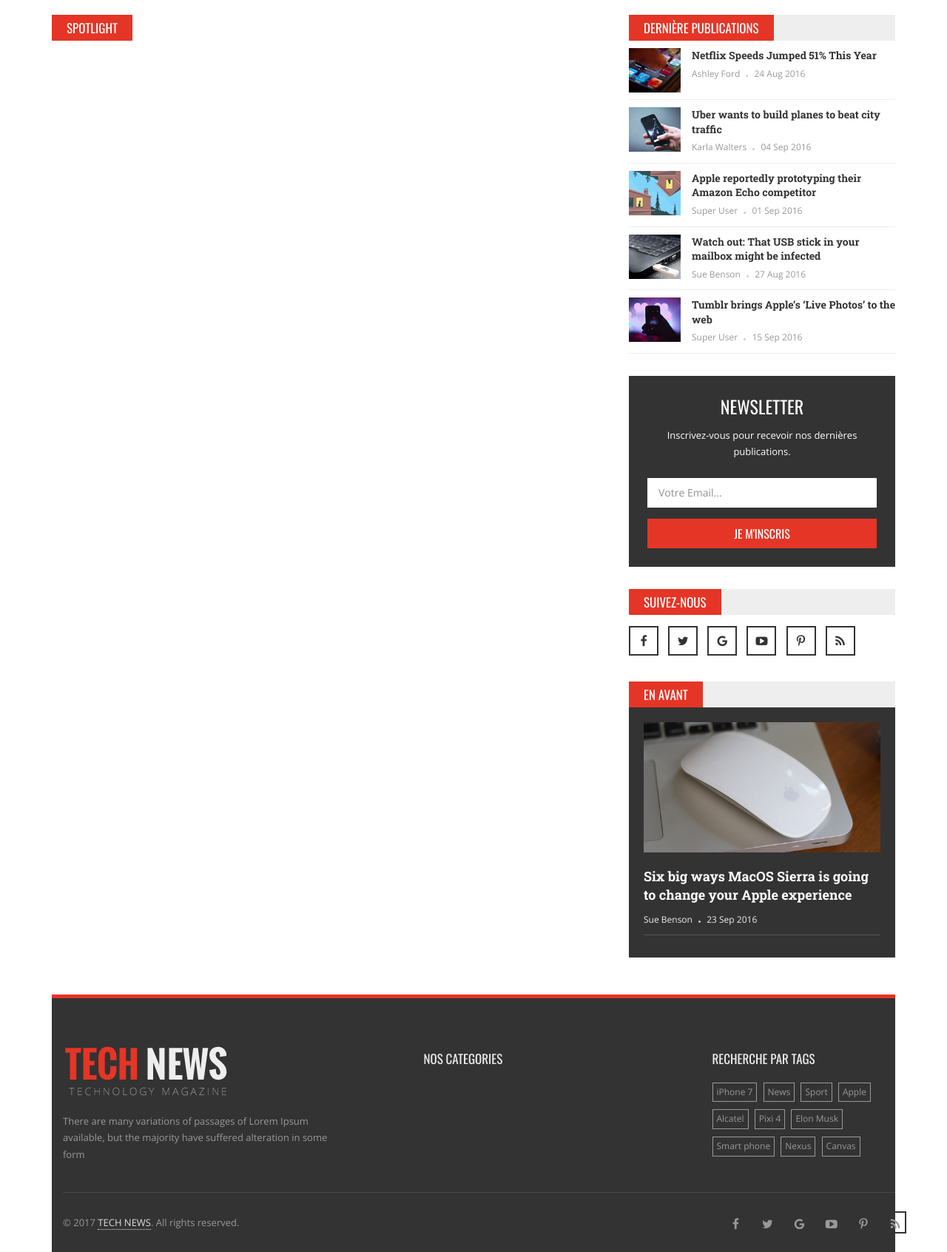
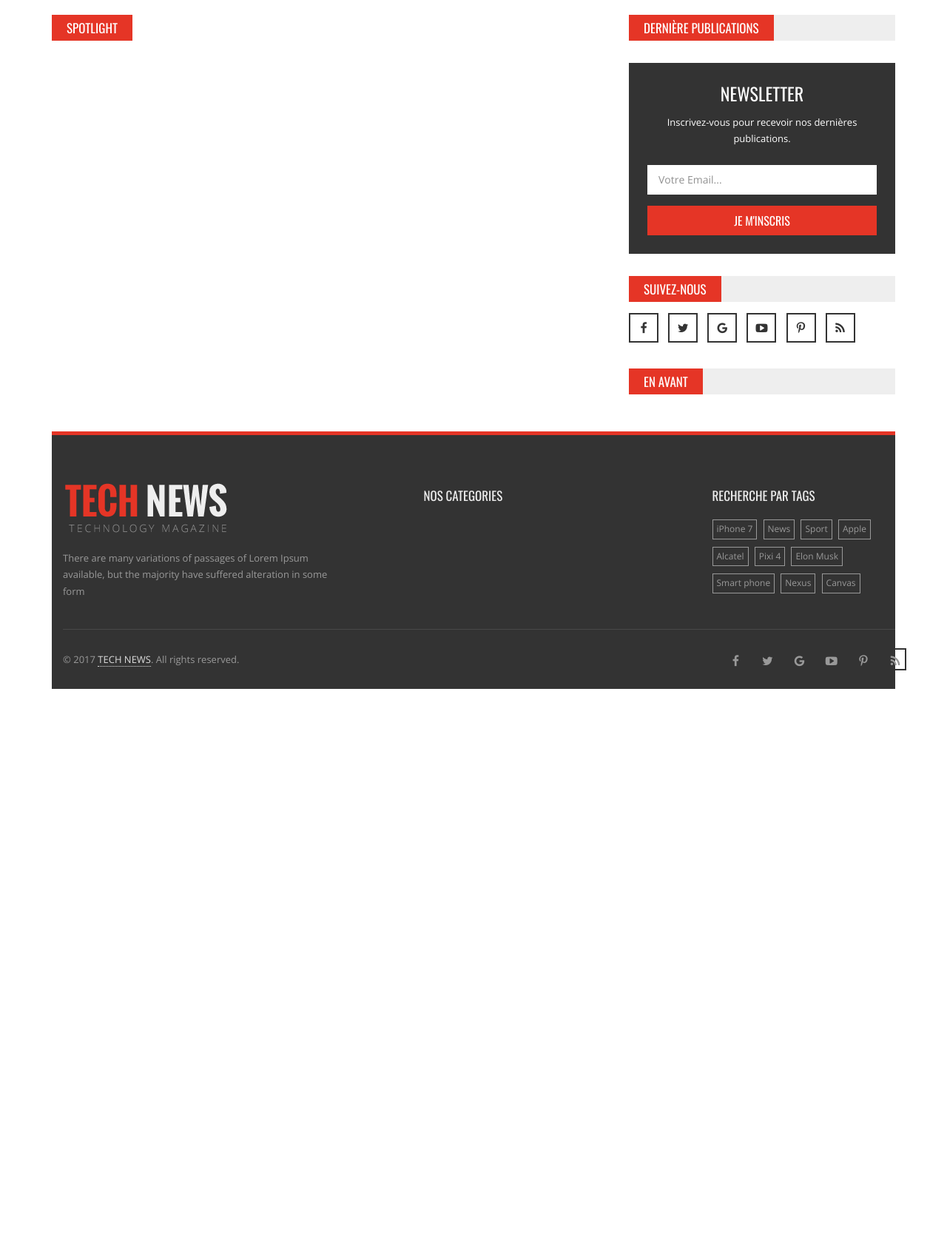
Before and after one commit to EmilieFollin/POO---Symfony, a Symfony app: template symfony/02-TECHNEWS-SF/TechNews/templates/index/index.html.twig in a window 1280 px wide. Shown: the part 164-1856 px from the top of the page at 74% size. After the commit the page ends 1095 px from the top, so only its background shows below. Run offline with Twig, Linux system fonts and the light colour scheme; the template is opened without the code that fills it, so the values that code supplies are empty; some libraries are stand-ins or nearby versions.

Commit message:
MAJ 22/02/2018

```diff
--- a/symfony/02-TECHNEWS-SF/TechNews/templates/components/_nav.html.twig
+++ b/symfony/02-TECHNEWS-SF/TechNews/templates/components/_nav.html.twig
@@ -9,9 +9,7 @@
                 <a href="{{ url('index') }}">Accueil </a>
             </li>
             {% for categorie in categories %}
-                <li>
-                    <a href="{{ url('index_categorie', { libellecategorie : categorie.libelle | lower }) }}">{{ categorie.libelle }}</a>
-                </li>
+                <li {% if(active == categorie.libelle) %}class="current"{%endif%}>...</li>
             {% endfor %}
         </ul>
     </div>
--- a/symfony/02-TECHNEWS-SF/TechNews/templates/components/_sidebar.html.twig
+++ b/symfony/02-TECHNEWS-SF/TechNews/templates/components/_sidebar.html.twig
@@ -11,82 +11,23 @@
     <div class="tab-content">
         <div role="tabpanel" class="tab-pane active" id="tab1">
             <ul class="list-news-popular">
+                {% for article in articles %}
                     <li>
                         <a href="#">
-                        <img alt="" src="images/product/8.jpg">
+                            <img alt="{{ article.titre }}" src="{{ asset('images/product/' ~ article.featuredimage) }}">
                         </a>
-                    <h3><a href="#">Netflix Speeds Jumped 51% This Year</a></h3>
+                        <h3><a href="#">{{ article.titre }}</a></h3>
                         <div class="meta-post">
                             <a href="#">
-                            Ashley Ford
-
+                                {{ article.auteur.prenom ~ ' ' ~ article.auteur.nom }}
                             </a>
                             <em></em>
                             <span>
-							24 Aug  2016
+                                {{ article.datecreation | date('d/m/Y') }}
                             </span>
                         </div>
                     </li>
-                <li>
-                    <a href="#">
-                        <img alt="" src="images/product/9.jpg">
-                    </a>
-                    <h3><a href="#">Uber wants to build planes to beat city traffic</a></h3>
-                    <div class="meta-post">
-                        <a href="#">
-                            Karla	Walters
-                        </a>
-                        <em></em>
-                        <span>
-							04 Sep  2016
-						</span>
-                    </div>
-                </li>
-                <li>
-                    <a href="#">
-                        <img alt="" src="images/product/10.jpg">
-                    </a>
-                    <h3><a href="#">Apple reportedly prototyping their Amazon Echo competitor</a></h3>
-                    <div class="meta-post">
-                        <a href="#">
-                            Super User
-                        </a>
-                        <em></em>
-                        <span>
-							01 Sep  2016
-						</span>
-                    </div>
-                </li>
-                <li>
-                    <a href="#">
-                        <img alt="" src="images/product/11.jpg">
-                    </a>
-                    <h3><a href="#">Watch out: That USB stick in your mailbox might be infected</a></h3>
-                    <div class="meta-post">
-                        <a href="#">
-                            Sue	Benson
-                        </a>
-                        <em></em>
-                        <span>
-							27 Aug  2016
-						</span>
-                    </div>
-                </li>
-                <li>
-                    <a href="#">
-                        <img alt="" src="images/product/13.jpg">
-                    </a>
-                    <h3><a href="#">Tumblr brings Apple’s ‘Live Photos’ to the web</a></h3>
-                    <div class="meta-post">
-                        <a href="#">
-                            Super User
-                        </a>
-                        <em></em>
-                        <span>
-							15 Sep 2016
-						</span>
-                    </div>
-                </li>
+                {% endfor %}
             </ul>
 
         </div>
@@ -147,23 +88,24 @@
 				En Avant
 			</span>
         </div>
-        <div class="list-special">
+        {#<div class="list-special">
+            {% for article in special %}
                 <article class="news-two-large">
                     <a href="#">
-                    <img alt="" src="images/product/4.jpg">
+                        <img alt="{{ article.titre }}" src="{{ asset('images/product/' ~ article.featuredimage) }}">
                     </a>
-                <h3><a href="#">Six big ways MacOS Sierra is going to change your Apple experience</a></h3>
+                    <h3><a href="#">{{ article.titre }}</a></h3>
                     <div class="meta-post">
                         <a href="#">
-                        Sue	Benson
+                            {{ article.auteur.prenom ~ ' ' ~ article.auteur.nom }}
                         </a>
                         <em></em>
                         <span>
-						23 Sep 2016
+                            {{ article.datecreation | date('d/m/Y') }}
                         </span>
                     </div>
-
                 </article>
+            {% endfor %}
+        </div>  #}
     </div>
 </div>
-</div>
--- a/symfony/02-TECHNEWS-SF/TechNews/templates/index/article.html.twig
+++ b/symfony/02-TECHNEWS-SF/TechNews/templates/index/article.html.twig
@@ -1,4 +1,6 @@
 {% extends "layout.html.twig" %}
+
+{% set active = app.request.get('article.categorie.libelle') | capitalize %}
 
 {% block page_title %}
     Titre de notre article
--- a/symfony/02-TECHNEWS-SF/TechNews/templates/index/categorie.html.twig
+++ b/symfony/02-TECHNEWS-SF/TechNews/templates/index/categorie.html.twig
@@ -1,4 +1,5 @@
 {% extends "layout.html.twig" %}
+{% set active = app.request.get('libellecategorie') | capitalize %}
 
 {% block page_title %}
     {{ app.request.get('libellecategorie') | capitalize }}
--- a/symfony/02-TECHNEWS-SF/TechNews/templates/index/index.html.twig
+++ b/symfony/02-TECHNEWS-SF/TechNews/templates/index/index.html.twig
@@ -1,4 +1,6 @@
 {% extends "layout.html.twig" %}
+
+{% set active = 'index' %}
 
 {% block page_title %}
     Accueil
@@ -22,11 +24,14 @@
                         <article class="spotlight-item">
                             <div class="spotlight-img">
                                 <img alt="{{ article.titre }}" src="{{ asset('images/product/'~article.featuredimage) }}" class="img-responsive" />
-                                <a href="#" class="cate-tag">{{ article.categorie.libelle }}</a>
+                                <a href="{{ url('index_categorie', {'libellecategorie' : article.categorie.libelle | slugify }) }}" class="cate-tag">{{ article.categorie.libelle }}</a>
                             </div>
                             <div class="spotlight-item-caption">
                                 <h2 class="font-heading">
-                                    <a href="#">
+                                    <a href="{{ url('index_article', {
+                                        libellecategorie : article.categorie.libelle | slugify,
+                                        slugarticle      : article.titre | slugify,
+                                        id        : article.id }) }}">
                                         {{ article.titre }}
                                     </a>
                                 </h2>
```
Also changed, not shown: symfony/02-TECHNEWS-SF/TechNews/src/Controller/TechNews/IndexController.php (+19 -0 lines). Lines whose indentation alone changed are shown as unchanged.
